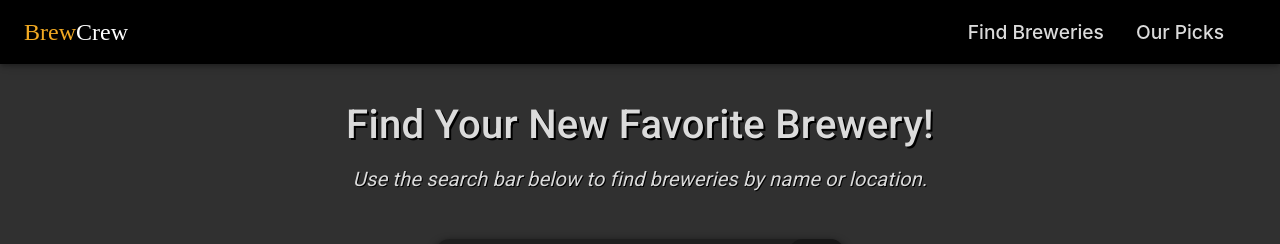
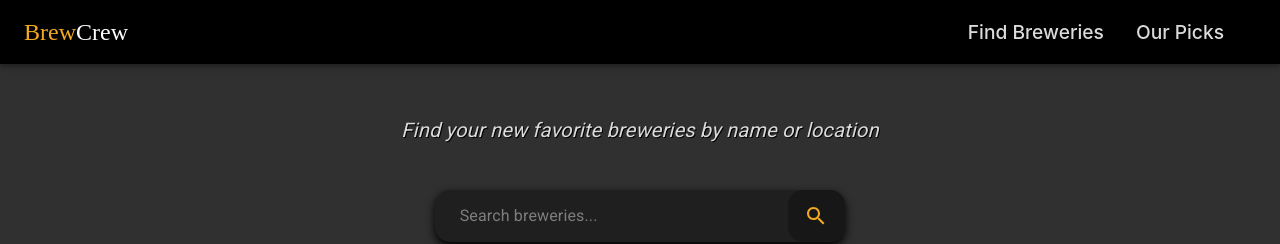
Before and after one commit to lukeoxner/brew-crew, a React (Create React App) app in the folder client/: page /#/search in a window 1280 px wide. Shown: the top 244 px of the page. Built offline with nearby package versions, Linux system fonts and the light colour scheme; no server answers; a web font is replaced by a local one.

Commit message:
final search styling

```diff
--- a/client/src/pages/Search.js
+++ b/client/src/pages/Search.js
@@ -116,11 +116,11 @@ function Search() {
 		<>
 			<div className={classes.background}>
 				<Container className={classes.searchContainer}>
-					<Typography className={classes.title} align='center' variant='h4'>
-						Find Your New Favorite Brewery!
-					</Typography>
+					{/* <Typography className={classes.title} align='center' variant='h4'>
+						Find your new favorite brewery!
+					</Typography> */}
 					<Typography className={classes.intro} align='center'>
-						Use the search bar below to find breweries by name or location.
+						Find your new favorite breweries by name or location
 					</Typography>
 					<Grid
 						container
```
